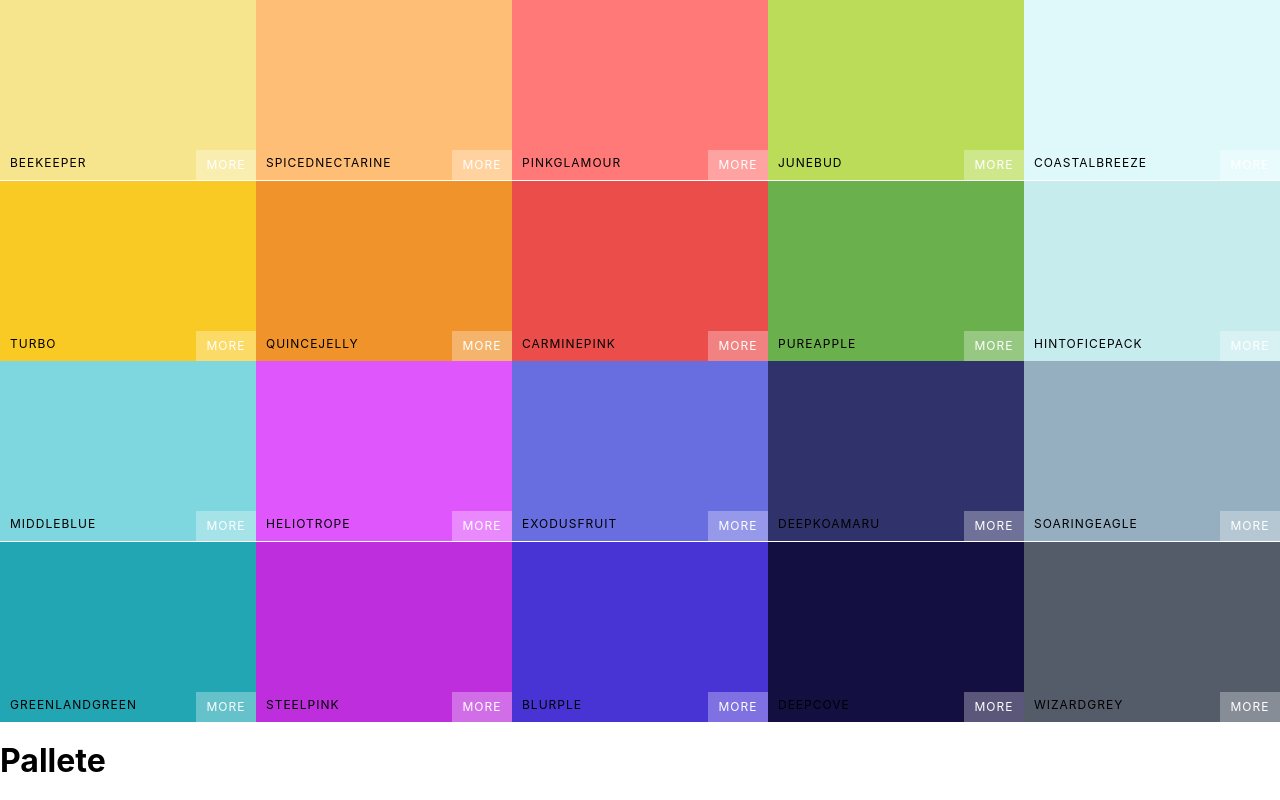
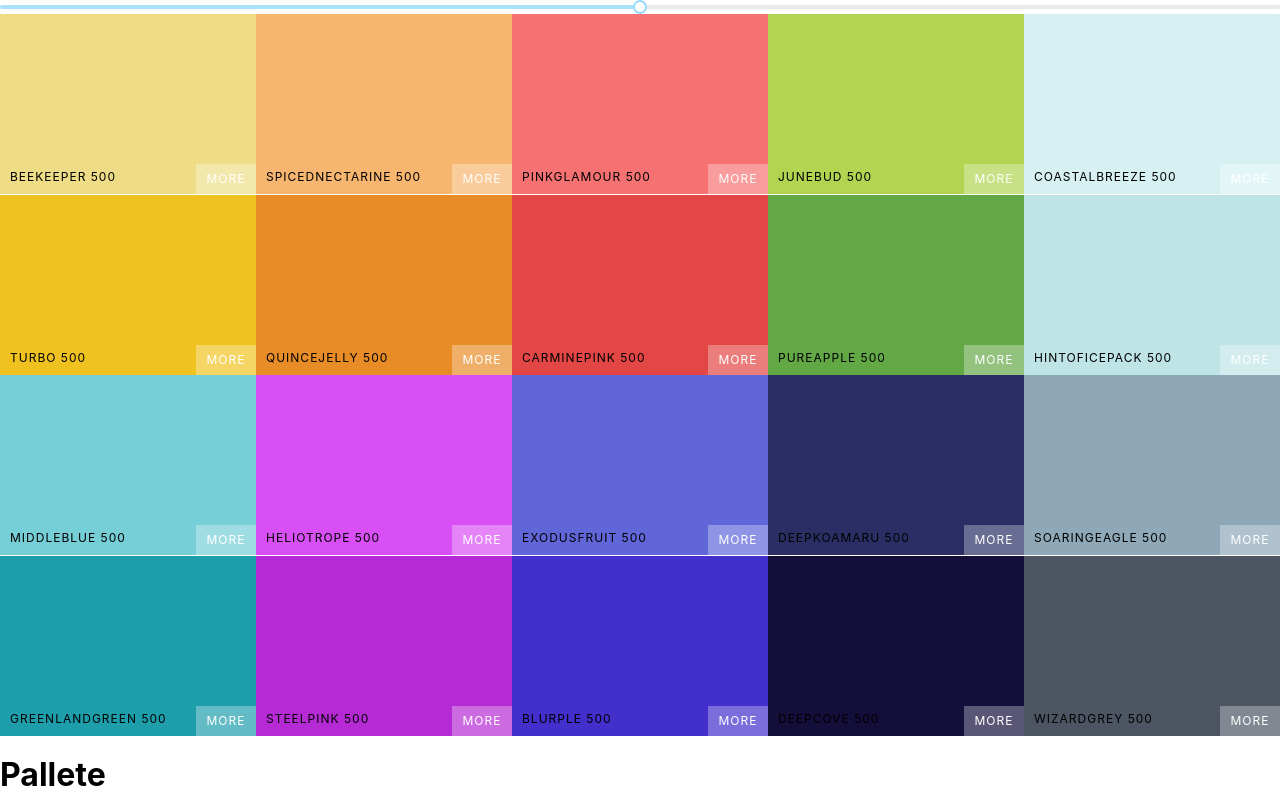
Before and after one commit to breczus/color-palette, a React (Create React App) app: page / in a window 1280 px wide. Built offline with nearby package versions, Linux system fonts and the light colour scheme.

Commit message:
Add unstylet slider

```diff
--- a/package.json
+++ b/package.json
@@ -7,6 +7,7 @@
     "@testing-library/react": "^12.1.2",
     "@testing-library/user-event": "^13.5.0",
     "chroma-js": "^2.1.2",
+    "rc-slider": "^9.7.5",
     "react": "^17.0.2",
     "react-copy-to-clipboard": "^5.0.4",
     "react-dom": "^17.0.2",
--- a/src/App.js
+++ b/src/App.js
@@ -1,14 +1,13 @@
-import Pallete from "./Pallete";
-import seedColor from "./seedColor";
-import generatePalette from "./colorHelpers";
+import Pallete from './Pallete';
+import seedColor from './seedColor';
+import generatePalette from './colorHelpers';
 
 function App() {
-  console.log(generatePalette(seedColor[4]))
-  return (
-    <div>
-      <Pallete {...seedColor[4]} />
-    </div>
-  );
+	return (
+		<div>
+			<Pallete palette={generatePalette(seedColor[4])} />
+		</div>
+	);
 }
 
 export default App;
--- a/src/Pallete.js
+++ b/src/Pallete.js
@@ -1,23 +1,39 @@
 import React, { Component } from 'react';
 import ColorBox from './ColorBox';
-import "./Pallete.css"
+import './Pallete.css';
+import Slider from 'rc-slider';
+import 'rc-slider/assets/index.css';
 
-class Pallete extends Component{
-    render(){
-        const colorboxes= this.props.colors.map(c =>(
-            <ColorBox background={c.color} name={c.name} key={c.name}/>
-
-        ))
-        return(
+class Pallete extends Component {
+	constructor(props) {
+		super(props);
+		this.state = { level: 500 };
+		this.changeLvl = this.changeLvl.bind(this);
+	}
+	changeLvl(newLevel) {
+		this.setState({ level: newLevel });
+	}
+	render() {
+		const { colors } = this.props.palette;
+		const { level } = this.state;
+		const colorboxes = colors[level].map((c) => (
+			<ColorBox background={c.hex} name={c.name} key={c.name} />
+		));
+		return (
 			<div className='Pallete'>
+				<Slider
+					defaultValue={level}
+					min={100}
+					max={900}
+					step={100}
+					onAfterChange={this.changeLvl}
+				/>
 				{/* Navbar */}
-            <div className='Pallete-colors'>
-            {colorboxes}
-            </div>
+				<div className='Pallete-colors'>{colorboxes}</div>
 				<h1>Pallete</h1>
 				{/* footer */}
 			</div>
-        )
+		);
 	}
 }
 
--- a/src/colorHelpers.js
+++ b/src/colorHelpers.js
@@ -1,45 +1,41 @@
-import chroma from "chroma-js";
-const levels= [50, 100, 200, 300, 400, 500, 600, 700, 800, 900]
+import chroma from 'chroma-js';
+const levels = [50, 100, 200, 300, 400, 500, 600, 700, 800, 900];
 
-function generatePalette(starterPalette){
+function generatePalette(starterPalette) {
 	let newPalette = {
-        paletteName : starterPalette.paletteName,
-        id : starterPalette.id,
-        emoji : starterPalette.emoji,
-        colors : {}
-
+		paletteName: starterPalette.paletteName,
+		id: starterPalette.id,
+		emoji: starterPalette.emoji,
+		colors: {},
 	};
 	for (let level of levels) {
 		newPalette.colors[level] = [];
 	}
-    for (let color of starterPalette.colors){
+	for (let color of starterPalette.colors) {
 		let scale = getScale(color.color, 10).reverse();
-        for (let i in scale){
+		for (let i in scale) {
 			newPalette.colors[levels[i]].push({
-                name : `${color.name} ${levels[i]}`,
-                id : color.name.toLowerCase().replace(/ /g, "-"),
-                hex : scale[i],
-                rgb : chroma(scale[i]).css(),
-                rgba : chroma(scale[i]).css().replace("rgb", "rgba").replace(")",",1.0)")
-            })
+				name: `${color.name} ${levels[i]}`,
+				id: color.name.toLowerCase().replace(/ /g, '-'),
+				hex: scale[i],
+				rgb: chroma(scale[i]).css(),
+				rgba: chroma(scale[i])
+					.css()
+					.replace('rgb', 'rgba')
+					.replace(')', ',1.0)'),
+			});
 		}
 	}
 	return newPalette;
 }
 
-function getRange(hexColor){
-    const end = "#fff";
-    return [
-        chroma(hexColor)
-        .darken(1.4)
-        .hex(),
-        hexColor,
-        end
-    ];
+function getRange(hexColor) {
+	const end = '#fff';
+	return [chroma(hexColor).darken(1.4).hex(), hexColor, end];
 }
 
-function getScale(hexColor, numberOfColors){
-    return chroma.scale(getRange(hexColor)).mode("lab").colors(numberOfColors)
+function getScale(hexColor, numberOfColors) {
+	return chroma.scale(getRange(hexColor)).mode('lab').colors(numberOfColors);
 }
 
 export default generatePalette;
```
Also changed, not shown: src/ColorBox.js (+20 -20 lines), src/Pallete.css (+4 -4 lines), 1 other file (tests, documents, lock files or other folders). Lines whose indentation alone changed are shown as unchanged.
